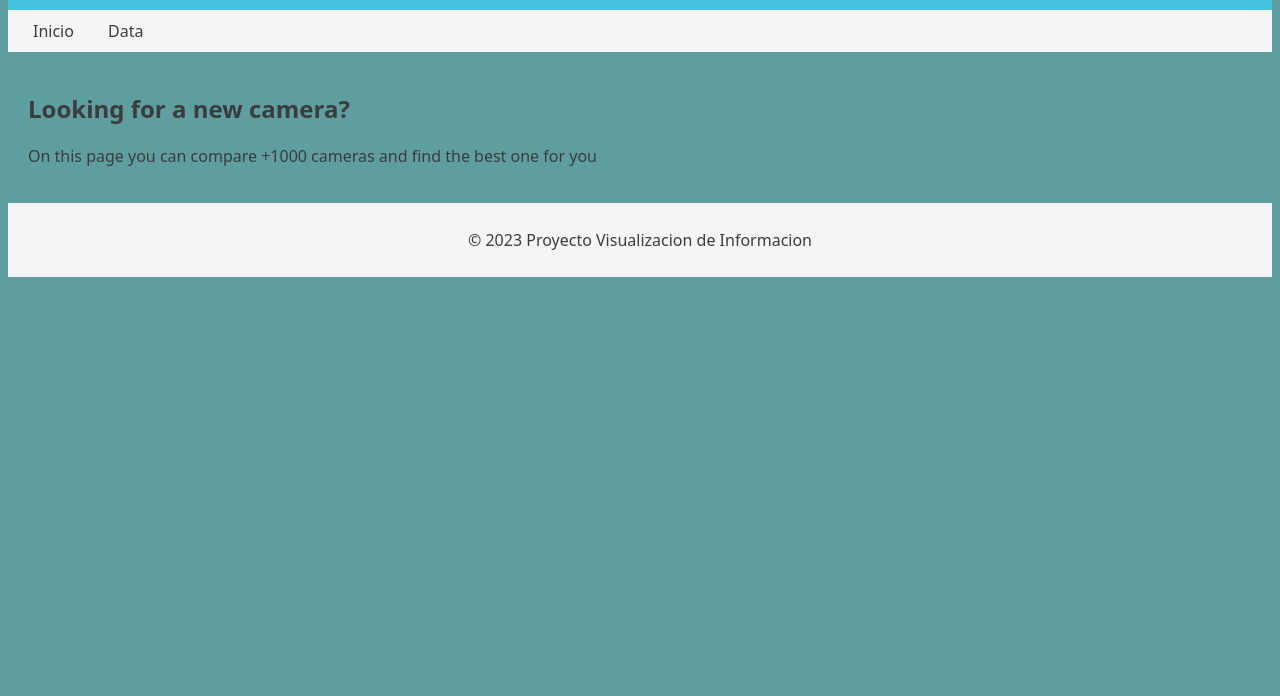
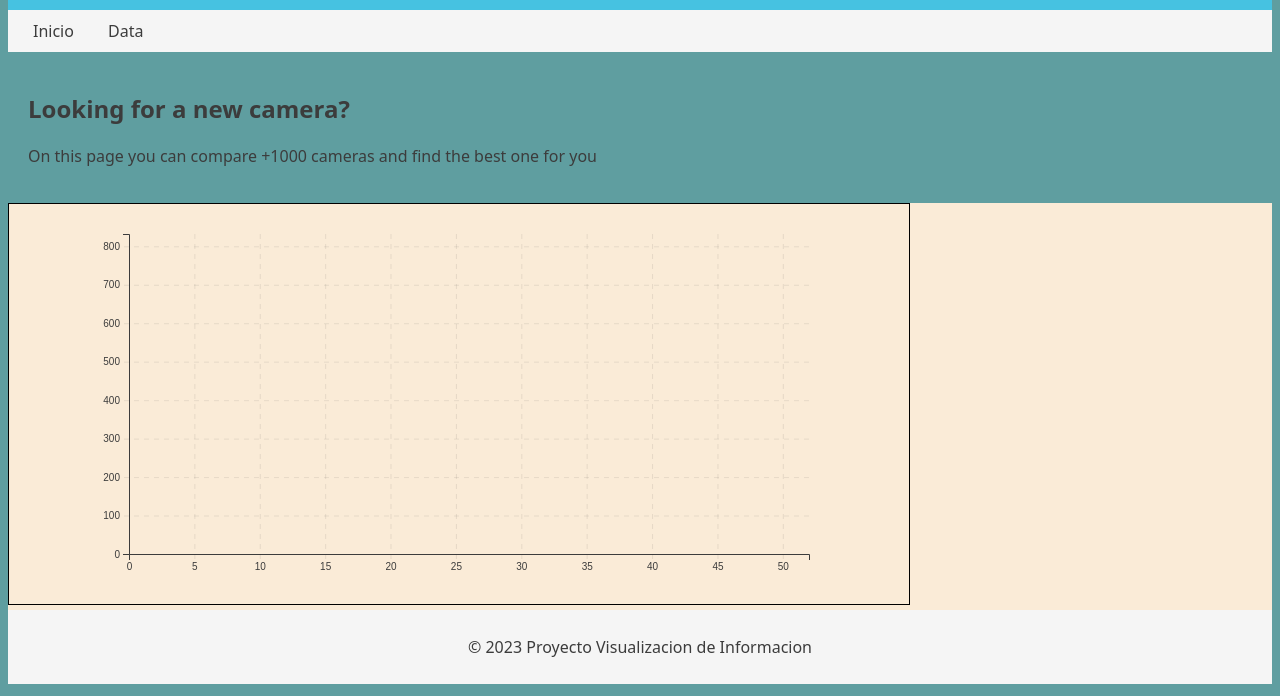
Before and after one commit to JavoAlejandro/Proyecto_InfoVis, a plain HTML site: page index.html in a window 1280 px wide. Shown: the part 104-800 px from the top of the page. Drawn offline with nearby package versions, Linux system fonts and the light colour scheme.

Commit message:
avance previo

```diff
--- /dev/null
+++ b/config.js
@@ -0,0 +1,6 @@
+const CamerasURL ="https://raw.githubusercontent.com/JavoAlejandro/Proyecto_InfoVis/main/dataset.csv"
+
+d3.csv(CamerasURL).then(function(datos) {
+    createCameras(datos);
+})
+.catch((error) => console.log(error));
--- a/estilos.css
+++ b/estilos.css
@@ -61,3 +61,7 @@ body {
     padding: 10px;
     text-align: center;
   }
+
+  #vis-1 {
+    background-color:antiquewhite;
+  }
--- a/index.html
+++ b/index.html
@@ -2,9 +2,12 @@
 <html lang="es">
 <head>
   <meta charset="UTF-8">
+  <meta http-equiv="X-UA-Compatible" content="IE=edge">
   <meta name="viewport" content="width=device-width, initial-scale=1.0">
-  <title>Mi Página estilo Duolingo</title>
+  <title>+1000 Cameras</title>
+  <link rel="icon" href="camera.ico" type="image/x-icon">
   <link rel="stylesheet" href="estilos.css">
+  <script src="https://d3js.org/d3.v7.js"></script>
 </head>
 <body>
   <header>
@@ -21,9 +24,14 @@
     <p>On this page you can compare +1000 cameras and find the best one for you</p>
     <!-- <button class="action-button">boton</button> -->
   </main>
+  <div id="vis-1">
+  </div>
 
   <footer >
     <p>&copy; 2023 Proyecto Visualizacion de Informacion</p>
   </footer>
+
+  <script src="main.js"></script>
+  <script src="config.js"></script>
 </body>
 </html>
--- /dev/null
+++ b/main.js
@@ -0,0 +1,91 @@
+const SVG1 = d3.select("#vis-1").append("svg");
+// const SVG2 = d3.select("#vis-2").append("svg");
+
+const WIDTH1 = 900;
+const HEIGHT1 = 400;
+// const WIDTH2 = 1100;
+// const HEIGHT2 = 1600;
+// const TIEMPO_TRANSICION = 800;
+const margin = {
+    top: 30,
+    bottom: 50,
+    left: 120,
+    right: 100,
+  };
+
+const HEIGHTVIS1 = HEIGHT1 - margin.top - margin.bottom;
+const WIDTHVIS1 = WIDTH1 - margin.right - margin.left;
+
+
+SVG1.attr("width", WIDTH1).attr("height", HEIGHT1).style("border", "1px solid black");
+// SVG2.attr("width", WIDTH2).attr("height", HEIGHT2);
+
+const grafico1 = SVG1.append("g")
+  .attr("id", "grafico1")
+  .style("position", "absolute")
+  .style("z-index", "1")
+  .attr("transform", `translate(${margin.left} ${margin.top})`);
+
+
+
+function createCameras(data) {
+  // Ejes
+  const maximaresolucion = d3.max(data, (d) => d.Max_resolution);
+  const maximamplitud = d3.max(data, (d) => d.Zoom_wide);
+  console.log(maximaresolucion)
+  console.log(maximamplitud)
+
+  const escalaX = d3
+  .scaleLinear()
+  .domain([0, maximamplitud])
+  .range([0, WIDTHVIS1]);
+
+
+  const escalaY = d3
+  .scaleLinear()
+  .domain([0, maximaresolucion])
+  .range([HEIGHTVIS1, 0]);
+
+
+  const ejeY = d3.axisLeft(escalaY);
+  const ejeX = d3.axisBottom(escalaX);
+
+  SVG1
+  .append("g")
+  .attr("transform", `translate(${margin.left}, ${margin.top})`)
+    .call(ejeY)
+    .selectAll("line")
+    .attr("x1", WIDTHVIS1)
+    .attr("stroke-dasharray", "5")
+    .attr("opacity", 0.1);
+  // grafico1
+  // .append("text")
+  // .attr("class", "labelxy")
+  // .attr("text-anchor", "end")
+  // .attr("x", margin.left + 300)
+  // .attr("y", margin.top - 20)
+
+  SVG1
+  .append("g")
+  .attr("transform", `translate(${margin.left}, ${HEIGHTVIS1 +margin.top})`)
+  .call(ejeX)
+    .selectAll("line")
+    .attr("y1", -HEIGHTVIS1)
+    .attr("stroke-dasharray", "5")
+    .attr("opacity", 0.1);
+  // grafico1
+  //   .append("text")
+  //   .attr("class", "labelxy")
+  //   .attr("text-anchor", "end")
+  //   .attr("x", WIDTH1 -margin.right)
+  //   .attr("y", HEIGHT1 -10)
+  //   .text("Personas que utilizan actualmente esta herramienta");
+
+  // grafico1
+  //   .selectAll("circle")
+  //   .data(data).join("circle").attr("class", "disco")
+  //   .attr("r", 6)
+  //   .attr("fill", "white")
+  //   .attr("cx", 50)
+  //   .attr("cy", 50)
+}
```
Also changed, not shown: camera.ico (added), 1 other file.
